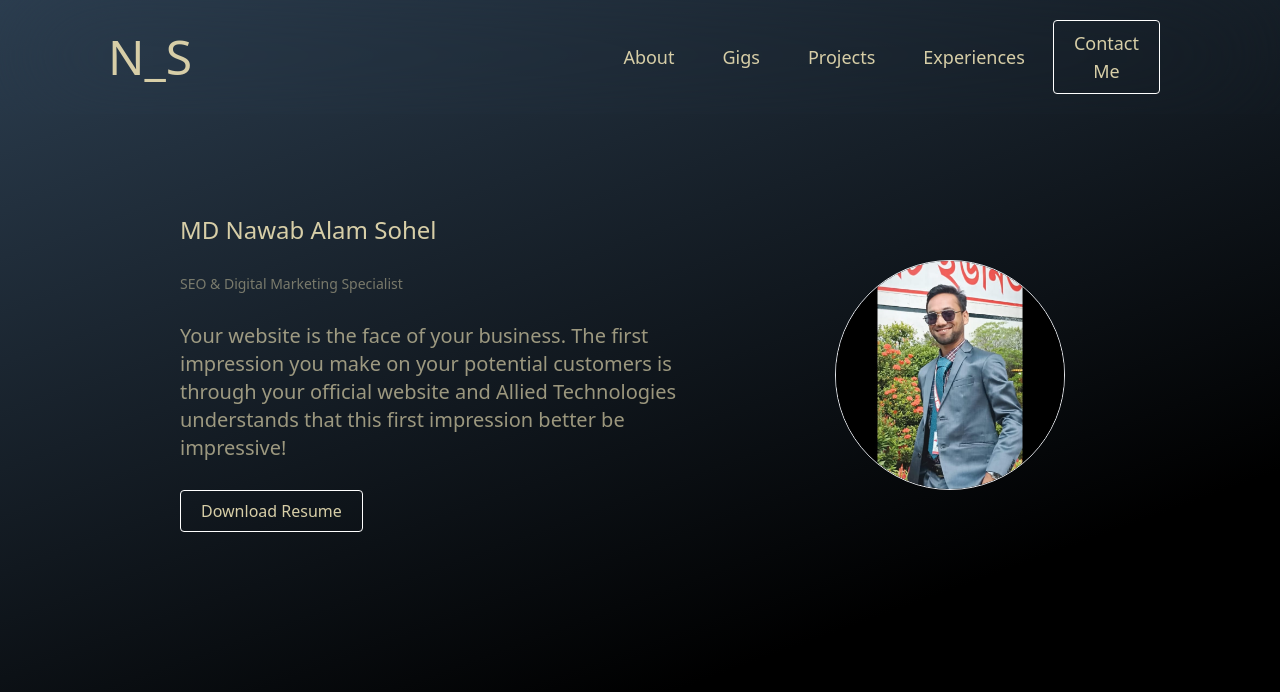
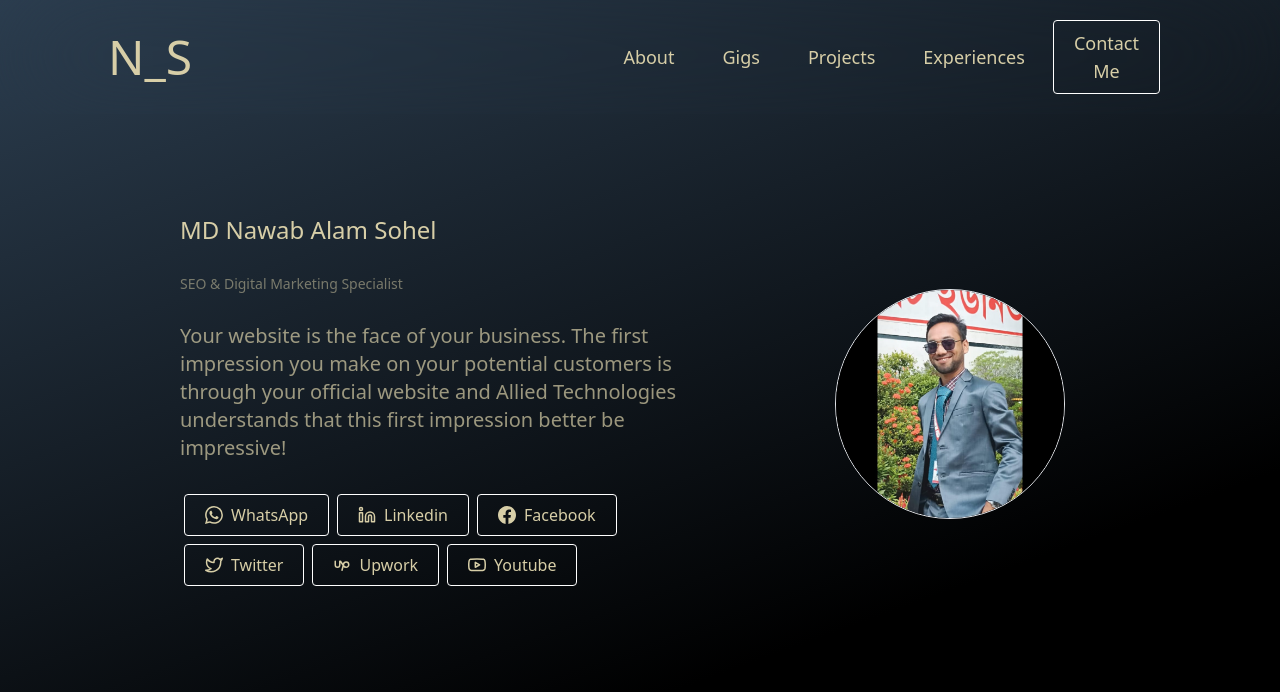
Before and after one commit to kaiesmahmud/sohel-portfolio, a React (Create React App) app: page / in a window 1280 px wide. Shown: the top 692 px of the page. Built offline with nearby package versions, Linux system fonts and the light colour scheme.

Commit message:
social links updated

```diff
--- a/package.json
+++ b/package.json
@@ -3,9 +3,14 @@
   "version": "0.1.0",
   "private": true,
   "dependencies": {
+    "@emailjs/browser": "^3.10.0",
+    "@emotion/react": "^11.10.6",
+    "@emotion/styled": "^11.10.6",
+    "@mui/material": "^5.11.12",
     "@testing-library/jest-dom": "^5.16.5",
     "@testing-library/react": "^13.4.0",
     "@testing-library/user-event": "^13.5.0",
+    "dotenv": "^16.0.3",
     "react": "^18.2.0",
     "react-dom": "^18.2.0",
     "react-icons": "^4.7.1",
--- a/src/pages/ContactMe.js
+++ b/src/pages/ContactMe.js
@@ -1,25 +1,63 @@
-import React from 'react';
+import React, { useRef, useState } from 'react';
+
+import { Alert, Snackbar } from '@mui/material';
+import emailjs from '@emailjs/browser';
 
 const ContactMe = () => {
+    const [open, setOpen] = useState(false)
+    const [error, setError] = useState(false)
+    // using react hook for instantly form value submission-----------
+    const form = useRef();
+    console.log(process.env.PUBLIC_KEY)
+    console.log(process.env.SERVICE_ID)
+    console.log(process.env.TEMPLATE_ID)
+    const handleSubmit = (e)=>{
+        e.preventDefault();
+
+        emailjs.sendForm('service_yfau0oe','template_dh8v7j9', form.current, 'WTv-XHFAB7eTfWzg5')
+        .then((result) => {
+            console.log('result is -', result)
+            setOpen(true);
+            e.target.email.value = '';
+            e.target.messege.value = '';
+        }, (error) => {
+            setError(true)
+            e.target.email.value = '';
+            e.target.messege.value = '';
+        });
+
+    }
     return (
         <div className='flex justify-center items-center w-100 min-h-[90vh] gap-6'>
             <div>
                 <h1 className='text-center text-2xl'>Want to chat?</h1>
-                <form class="w-full max-w-sm">
-                    <div class="flex items-center border-b border-[#D7CEA7] py-2 my-5">
-                        <input class="appearance-none bg-transparent border-none w-full text-gray-400 mr-3 py-1 px-2 leading-tight focus:outline-none" type="email" name='email' placeholder="Email" required/>
+                <form ref={form} className="w-full max-w-sm" onSubmit={handleSubmit}>
+                    <div className="flex items-center border-b border-[#D7CEA7] py-2 my-5">
+                        <input className="appearance-none bg-transparent border-none w-full text-gray-400 mr-3 py-1 px-2 leading-tight focus:outline-none" type="email" name='email' placeholder="Email" required/>
                     </div>
-                    <div class="flex items-center border-b border-[#D7CEA7] py-2 my-10">
-                        <textarea rows={5} cols={100} placeholder={'Your Messege here.. '} name='messege' class="appearance-none bg-transparent border-none w-full text-gray-400 mr-3 py-1 px-2 leading-tight focus:outline-none"/>
+                    <div className="flex items-center border-b border-[#D7CEA7] py-2 my-10">
+                        <textarea rows={5} cols={100} placeholder={'Your Messege here.. '} name='message' className="appearance-none bg-transparent border-none w-full text-gray-400 mr-3 py-1 px-2 leading-tight focus:outline-none"/>
                     </div>
-                    <button class="flex-shrink-0 bg-teal-500 hover:bg-teal-700 border-teal-500 hover:border-teal-700 text-sm border-4 text-white py-1 px-2 rounded" type="submit">
-                    Sent Messege
-                    </button>
+                    <input className="flex-shrink-0 bg-teal-500 hover:bg-teal-700 border-teal-500 hover:border-teal-700 text-sm border-4 text-white py-1 px-2 rounded" type="submit" value={'Sent Messege'}/>
+
+
                 </form>
             </div>
             <div>
-            <iframe src="https://www.google.com/maps/embed?pb=!1m18!1m12!1m3!1d233479.3811147067!2d90.12895018554961!3d23.885528746704868!2m3!1f0!2f0!3f0!3m2!1i1024!2i768!4f13.1!3m3!1m2!1s0x3755e9cdc8bac3b5%3A0xc155530f1e9923d6!2sSavar%20Upazila!5e0!3m2!1sen!2sbd!4v1678269487542!5m2!1sen!2sbd" width="600" height="450" style={{"border":"0"}} allowfullscreen="" loading="lazy" referrerpolicy="no-referrer-when-downgrade" className='rounded-xl shadow shadow-white'></iframe>
+            <iframe src="https://www.google.com/maps/embed?pb=!1m18!1m12!1m3!1d233479.3811147067!2d90.12895018554961!3d23.885528746704868!2m3!1f0!2f0!3f0!3m2!1i1024!2i768!4f13.1!3m3!1m2!1s0x3755e9cdc8bac3b5%3A0xc155530f1e9923d6!2sSavar%20Upazila!5e0!3m2!1sen!2sbd!4v1678269487542!5m2!1sen!2sbd" width="600" height="450" style={{"border":"0"}} allowFullScreen="" loading="lazy" referrerPolicy="no-referrer-when-downgrade" className='rounded-xl shadow shadow-white'></iframe>
             </div>
+
+            { open && (<Snackbar open={open} autoHideDuration={4000} onClose={()=>setOpen(false)}>
+                    <Alert onClose={()=>setOpen(false)} severity="success" sx={{ width: '100%' }}>
+                        Form Submitted Successfully
+                    </Alert>
+                </Snackbar>)
+                }
+            {error && (<Snackbar open={error} autoHideDuration={4000} onClose={()=>setError(false)}>
+                            <Alert onClose={()=>setError(false)} severity="error" sx={{ width: '100%' }}>
+                                Error ! Please Try Again Later
+                            </Alert>
+                        </Snackbar>)}
         </div>
     );
 };
--- a/src/pages/Experience.js
+++ b/src/pages/Experience.js
@@ -2,7 +2,7 @@ import React from 'react';
 //icons
 import {RxBarChart} from 'react-icons/rx'
 import {ImStatsBars} from 'react-icons/im'
-import {TbCertificate} from 'react-icons/tb'
+// import {TbCertificate} from 'react-icons/tb'
 const Experience = () => {
     const experiences =[
         {
@@ -46,26 +46,26 @@ const Experience = () => {
             tools:['MS Office','Google Spreadsheet','VPN/Proxy','50wpm typing','Email Verify','Premium Tools',]
         },
     ]
-    const certificates = [
-        {
-            id:1,
-            name:"Certificate Name",
-            date:'12/2/2022',
-            img:"https://images.unsplash.com/photo-1563089145-599997674d42?ixlib=rb-4.0.3&ixid=MnwxMjA3fDB8MHxwaG90by1wYWdlfHx8fGVufDB8fHx8&auto=format&fit=crop&w=870&q=80"
-        },
-        {
-            id:2,
-            name:"Certificate Name",
-            date:'12/2/2022',
-            img:"https://images.unsplash.com/photo-1563089145-599997674d42?ixlib=rb-4.0.3&ixid=MnwxMjA3fDB8MHxwaG90by1wYWdlfHx8fGVufDB8fHx8&auto=format&fit=crop&w=870&q=80"
-        },
-        {
-            id:3,
-            name:"Certificate Name",
-            date:'12/2/2022',
-            img:"https://images.unsplash.com/photo-1563089145-599997674d42?ixlib=rb-4.0.3&ixid=MnwxMjA3fDB8MHxwaG90by1wYWdlfHx8fGVufDB8fHx8&auto=format&fit=crop&w=870&q=80"
-        },
-    ]
+    // const certificates = [
+    //     {
+    //         id:1,
+    //         name:"Certificate Name",
+    //         date:'12/2/2022',
+    //         img:"https://images.unsplash.com/photo-1563089145-599997674d42?ixlib=rb-4.0.3&ixid=MnwxMjA3fDB8MHxwaG90by1wYWdlfHx8fGVufDB8fHx8&auto=format&fit=crop&w=870&q=80"
+    //     },
+    //     {
+    //         id:2,
+    //         name:"Certificate Name",
+    //         date:'12/2/2022',
+    //         img:"https://images.unsplash.com/photo-1563089145-599997674d42?ixlib=rb-4.0.3&ixid=MnwxMjA3fDB8MHxwaG90by1wYWdlfHx8fGVufDB8fHx8&auto=format&fit=crop&w=870&q=80"
+    //     },
+    //     {
+    //         id:3,
+    //         name:"Certificate Name",
+    //         date:'12/2/2022',
+    //         img:"https://images.unsplash.com/photo-1563089145-599997674d42?ixlib=rb-4.0.3&ixid=MnwxMjA3fDB8MHxwaG90by1wYWdlfHx8fGVufDB8fHx8&auto=format&fit=crop&w=870&q=80"
+    //     },
+    // ]
     return (
         <div className='mx-10 lg:mx-20'>
             <h1 className='text-3xl px-5 font-extralight'>Working Experience:</h1>
@@ -108,7 +108,7 @@ const Experience = () => {
 
                 }
             </section>
-            <h1 className='text-3xl px-5 font-extralight'>Skills Certification:</h1>
+            {/* <h1 className='text-3xl px-5 font-extralight'>Skills Certification:</h1>
             <section className='flex flex-wrap gap-10 p-5 '>
                 {
                     certificates.map(i=>(
@@ -126,7 +126,7 @@ const Experience = () => {
                         </div>
                     ))
                 }
-            </section>
+            </section> */}
         </div>
     );
 };
--- a/src/pages/Home.js
+++ b/src/pages/Home.js
@@ -1,5 +1,8 @@
 import React from 'react';
-
+//icons
+import {BsWhatsapp,BsFacebook} from 'react-icons/bs'
+import {FiLinkedin,FiTwitter,FiYoutube} from 'react-icons/fi'
+import {TbBrandUpwork} from 'react-icons/tb'
 const Home = () => {
     return (
         <>
@@ -8,7 +11,39 @@ const Home = () => {
                     <h1 className='text-2xl font-extralight'>MD Nawab Alam Sohel</h1>
                     <h3 className='text-sm opacity-50'>SEO & Digital Marketing Specialist</h3>
                     <h4 className='text-xl opacity-70 '>Your website is the face of your business. The first impression you make on your potential customers is through your official website and Allied Technologies understands that this first impression better be impressive!</h4>
-                    <a href='/' className='hover:bg-black transition-all ease-in px-5 py-2 rounded border border-white w-fit cursor-pointer'>Download Resume</a>
+                    {/* <a href='/' className='hover:bg-black transition-all ease-in px-5 py-2 rounded border border-white w-fit cursor-pointer'>Download Resume</a> */}
+                    <div className='flex flex-wrap'>
+                        <a href='https://wa.link/gk6d1r' className='hover:bg-black transition-all ease-in px-5 py-2 rounded border
+                        border-white w-fit cursor-pointer flex items-center gap-2 m-1'>
+                            <BsWhatsapp className='text-lg'/>
+                            WhatsApp
+                        </a>
+                        <a href='https://www.linkedin.com/in/sohel-uddin-seo-specialist' className='hover:bg-black transition-all ease-in px-5 py-2 rounded border
+                        border-white w-fit cursor-pointer flex items-center gap-2 m-1'>
+                            <FiLinkedin className='text-lg'/>
+                            Linkedin
+                        </a>
+                        <a href='https://www.facebook.com/seo.specialist90' className='hover:bg-black transition-all ease-in px-5 py-2 rounded border
+                        border-white w-fit cursor-pointer flex items-center gap-2 m-1'>
+                            <BsFacebook className='text-lg'/>
+                            Facebook
+                        </a>
+                        <a href='https://twitter.com/md_mdsoheluddin' className='hover:bg-black transition-all ease-in px-5 py-2 rounded border
+                        border-white w-fit cursor-pointer flex items-center gap-2 m-1'>
+                            <FiTwitter className='text-lg'/>
+                            Twitter
+                        </a>
+                        <a href='https://www.upwork.com/freelancers/~012456acec4a8ea60d' className='hover:bg-black transition-all ease-in px-5 py-2 rounded border
+                        border-white w-fit cursor-pointer flex items-center gap-2 m-1'>
+                            <TbBrandUpwork className='text-lg'/>
+                            Upwork
+                        </a>
+                        <a href='https://www.youtube.com/channel/UCZv4pz4xUA9w_8L6sQxvYkw' className='hover:bg-black transition-all ease-in px-5 py-2 rounded border
+                        border-white w-fit cursor-pointer flex items-center gap-2 m-1'>
+                            <FiYoutube className='text-lg'/>
+                            Youtube
+                        </a>
+                    </div>
                 </div>
                 <div className='w-[100%] lg:max-w-[50%] flex justify-center items-center '>
                     <img src='sohel.jpeg' alt='sohel img' className='rounded-[50%] w-[50%] max-w-[500px] border'/>
```
Also changed, not shown: 2 other files (tests, documents, lock files or other folders).
